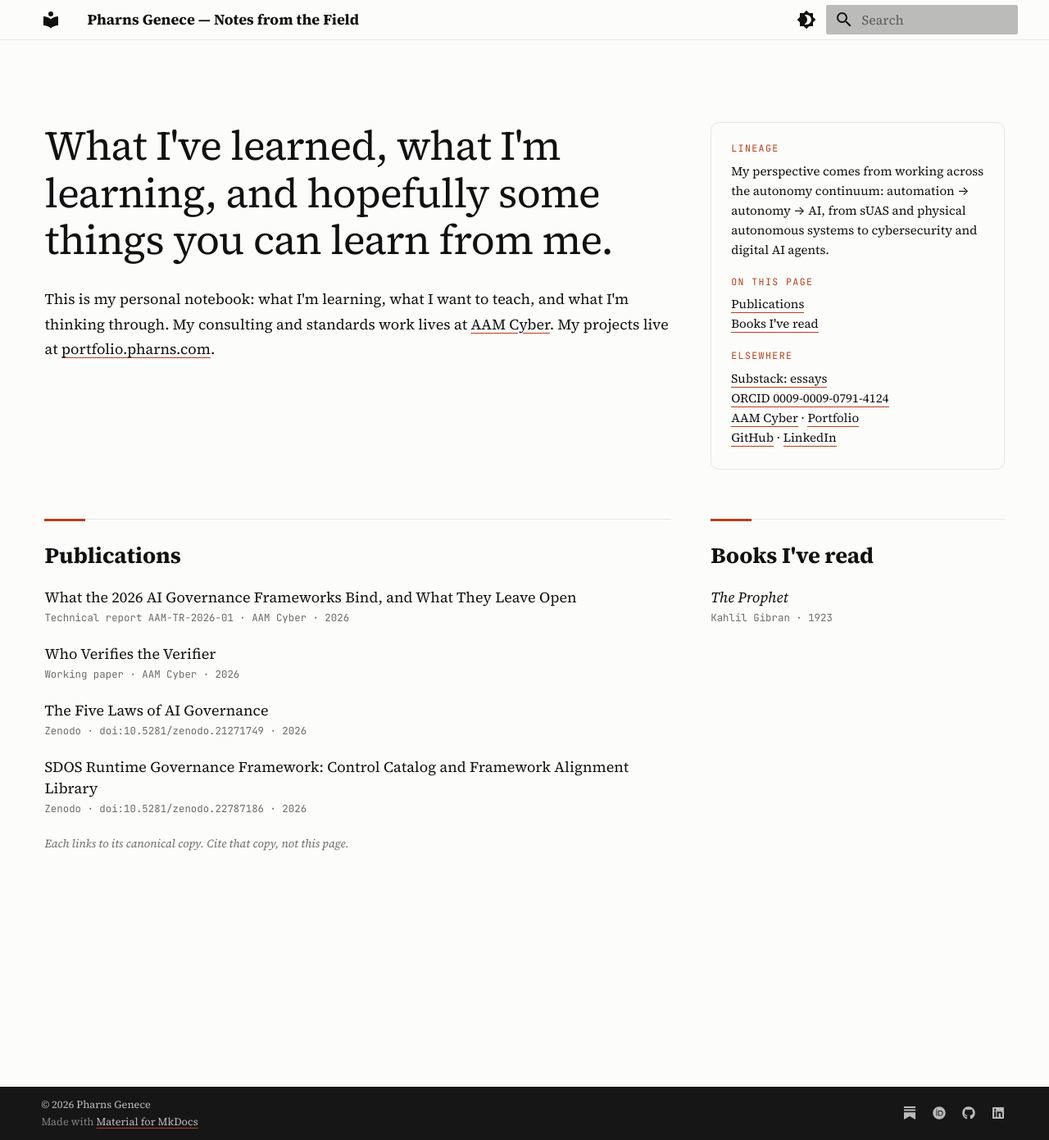
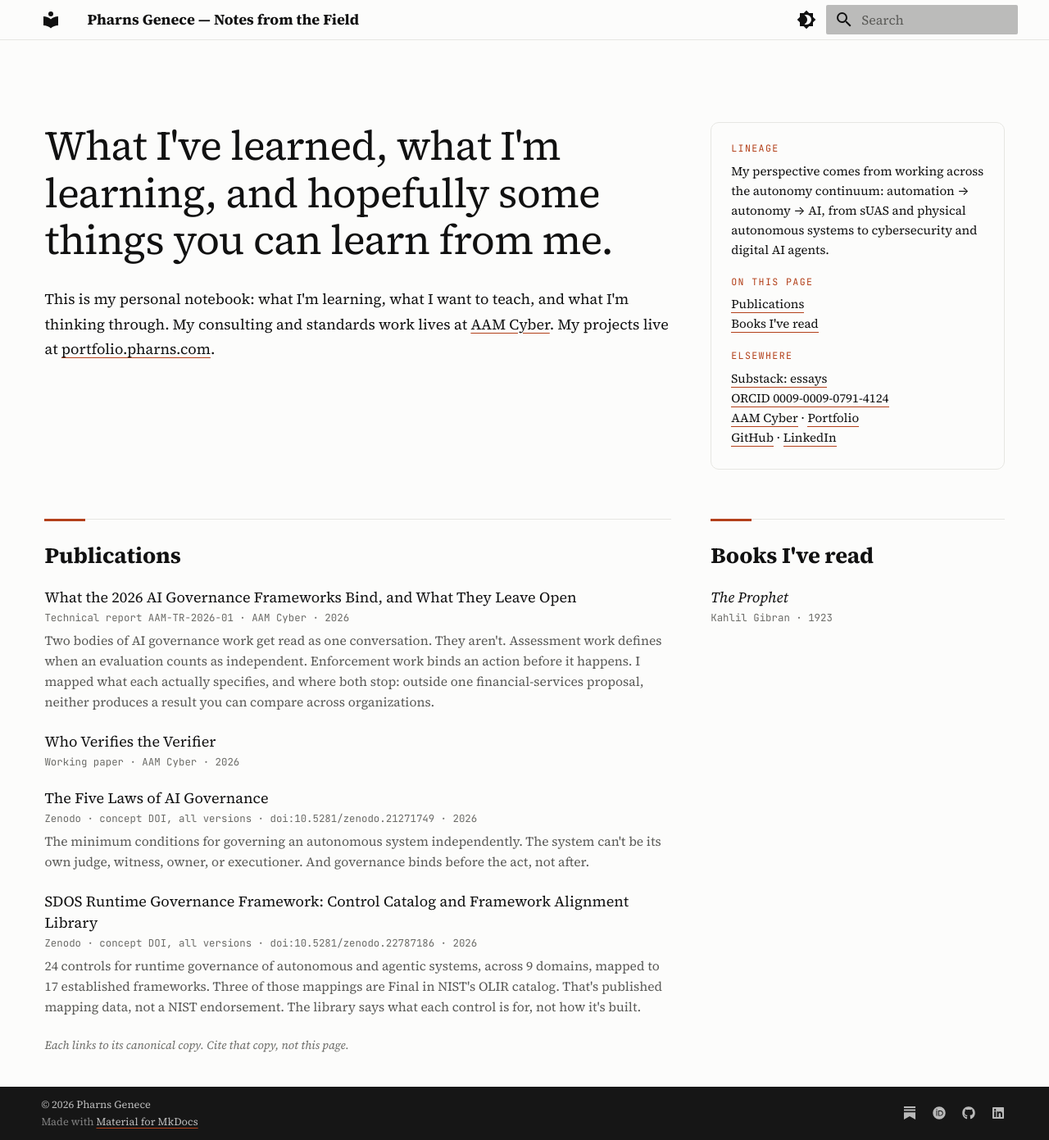
Before and after one commit to Pharns/research, an MkDocs documentation site: the page built from docs/index.md, in a window 1280 px wide and 1391 px high. Shown: the whole window at 82% size. Built offline with MkDocs 1.6.1 and Material for MkDocs 9.7.7, drawn with Linux system fonts in a browser that asks for light colours.

Commit message:
Sharing previews, publication summaries, all-versions DOI labels
- Open Graph + Twitter card tags on every page (title, description, url)
- One-line summaries for TR-2026-01, Five Laws, SDOS library (drafted in
  Pharns's voice for his later edit; WVTV summary held until v1.1)
- DOI entries labeled 'concept DOI, all versions' (concept = default per
  DOI Registry; version DOIs stay on pinned standards uses)

```diff
--- a/docs/assets/site.css
+++ b/docs/assets/site.css
@@ -154,6 +154,14 @@
   font-size: 0.62rem;
   color: var(--nf-muted);
 }
+.home .pub-summary {
+  display: block;
+  margin-top: 0.35rem;
+  font-size: 0.78rem;
+  line-height: 1.6;
+  color: var(--md-default-fg-color--light);
+  max-width: 40rem;
+}
 .home .pub-note { font-size: 0.7rem; font-style: italic; color: var(--nf-muted); }
 
 /* Notebook: learning stages are blog categories, shown as small mono labels */
--- a/docs/index.md
+++ b/docs/index.md
@@ -48,6 +48,7 @@ My perspective comes from working across the autonomy continuum: automation →
 
 [What the 2026 AI Governance Frameworks Bind, and What They Leave Open](https://aamcyber.com/research/2026-ai-governance-frameworks/)
 <span class="pub-meta">Technical report AAM-TR-2026-01 · AAM Cyber · 2026</span>
+<span class="pub-summary">Two bodies of AI governance work get read as one conversation. They aren't. Assessment work defines when an evaluation counts as independent. Enforcement work binds an action before it happens. I mapped what each actually specifies, and where both stop: outside one financial-services proposal, neither produces a result you can compare across organizations.</span>
 {: .pub }
 
 [Who Verifies the Verifier](https://aamcyber.com/insights/who-verifies-the-verifier/)
@@ -55,11 +56,13 @@ My perspective comes from working across the autonomy continuum: automation →
 {: .pub }
 
 [The Five Laws of AI Governance](https://doi.org/10.5281/zenodo.21271749)
-<span class="pub-meta">Zenodo · doi:10.5281/zenodo.21271749 · 2026</span>
+<span class="pub-meta">Zenodo · concept DOI, all versions · doi:10.5281/zenodo.21271749 · 2026</span>
+<span class="pub-summary">The minimum conditions for governing an autonomous system independently. The system can't be its own judge, witness, owner, or executioner. And governance binds before the act, not after.</span>
 {: .pub }
 
 [SDOS Runtime Governance Framework: Control Catalog and Framework Alignment Library](https://doi.org/10.5281/zenodo.22787186)
-<span class="pub-meta">Zenodo · doi:10.5281/zenodo.22787186 · 2026</span>
+<span class="pub-meta">Zenodo · concept DOI, all versions · doi:10.5281/zenodo.22787186 · 2026</span>
+<span class="pub-summary">24 controls for runtime governance of autonomous and agentic systems, across 9 domains, mapped to 17 established frameworks. Three of those mappings are Final in NIST's OLIR catalog. That's published mapping data, not a NIST endorsement. The library says what each control is for, not how it's built.</span>
 {: .pub }
 
 Each links to its canonical copy. Cite that copy, not this page.
--- a/docs/llms.txt
+++ b/docs/llms.txt
@@ -6,7 +6,7 @@ Pharns Genece works across the autonomy continuum: automation to autonomy to AI,
 
 ## Publications (canonical copies)
 
-- [What the 2026 AI Governance Frameworks Bind, and What They Leave Open](https://aamcyber.com/research/2026-ai-governance-frameworks/): AAM Cyber Technical Report AAM-TR-2026-01, 2026. Abstract page and PDF.
+- [What the 2026 AI Governance Frameworks Bind, and What They Leave Open](https://aamcyber.com/research/2026-ai-governance-frameworks/): AAM Cyber Technical Report AAM-TR-2026-01, 2026. Abstract page and PDF. Surveys the AI governance assessment and enforcement literatures and where each stops.
 - [Who Verifies the Verifier](https://aamcyber.com/insights/who-verifies-the-verifier/): Working paper, AAM Cyber, 2026. On evaluator independence and result transparency.
 - [The Five Laws of AI Governance](https://doi.org/10.5281/zenodo.21271749): Zenodo, 2026 (concept DOI, all versions).
 - [SDOS Runtime Governance Framework: Control Catalog and Framework Alignment Library](https://doi.org/10.5281/zenodo.22787186): Zenodo, 2026 (concept DOI, all versions).
--- a/overrides/main.html
+++ b/overrides/main.html
@@ -1,6 +1,16 @@
 {% extends "base.html" %}
 {% block extrahead %}
   {{ super() }}
+  {% set og_title = config.site_name if page.is_homepage else (page.title | striptags) ~ " — " ~ config.site_name %}
+  {% set og_desc = (page.meta and page.meta.description) or config.site_description %}
+  <meta property="og:type" content="{{ 'article' if page.meta and page.meta.date else 'website' }}">
+  <meta property="og:site_name" content="{{ config.site_name }}">
+  <meta property="og:title" content="{{ og_title }}">
+  <meta property="og:description" content="{{ og_desc }}">
+  <meta property="og:url" content="{{ page.canonical_url }}">
+  <meta name="twitter:card" content="summary">
+  <meta name="twitter:title" content="{{ og_title }}">
+  <meta name="twitter:description" content="{{ og_desc }}">
   <script type="application/ld+json">
   {
     "@context": "https://schema.org",
```
